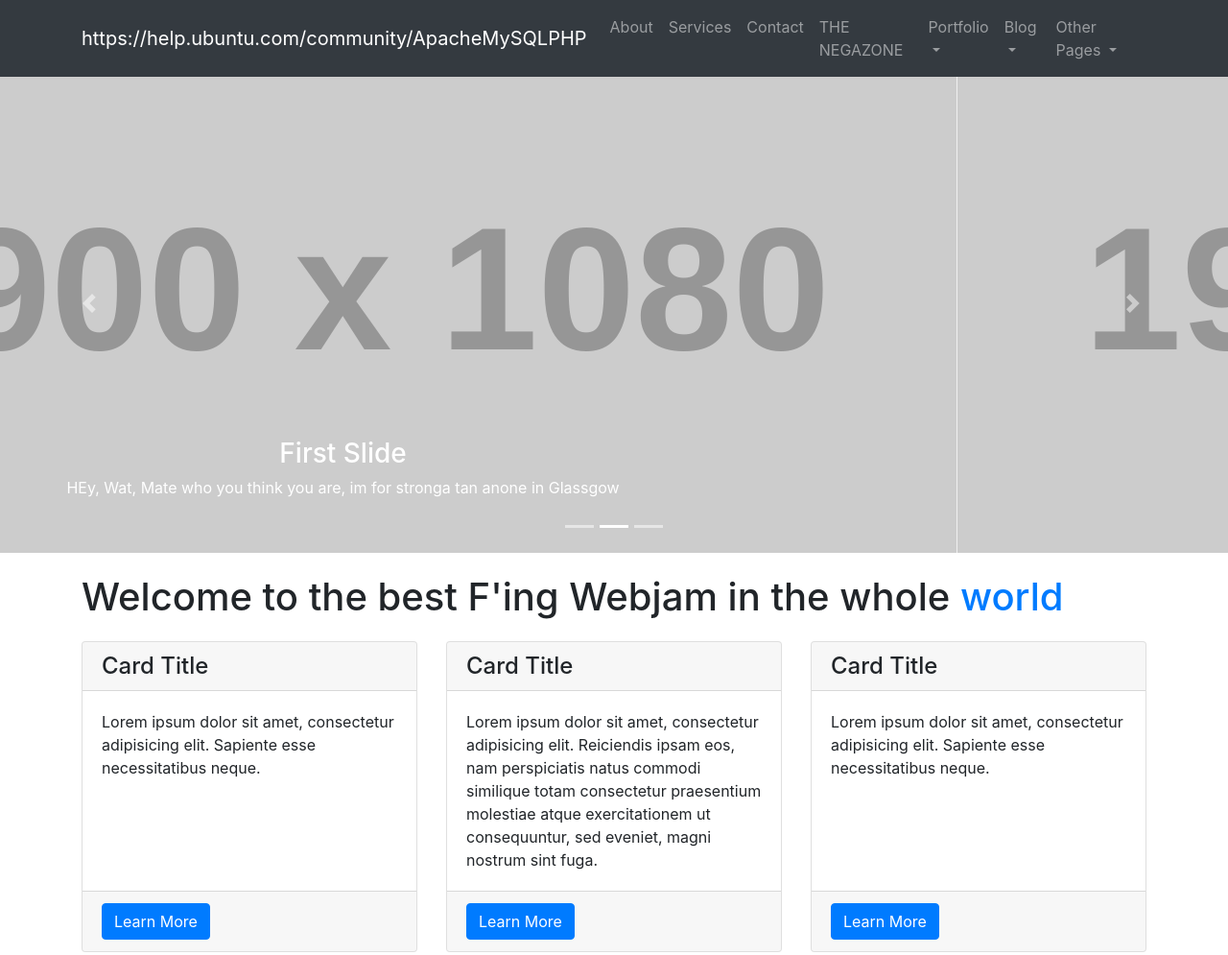
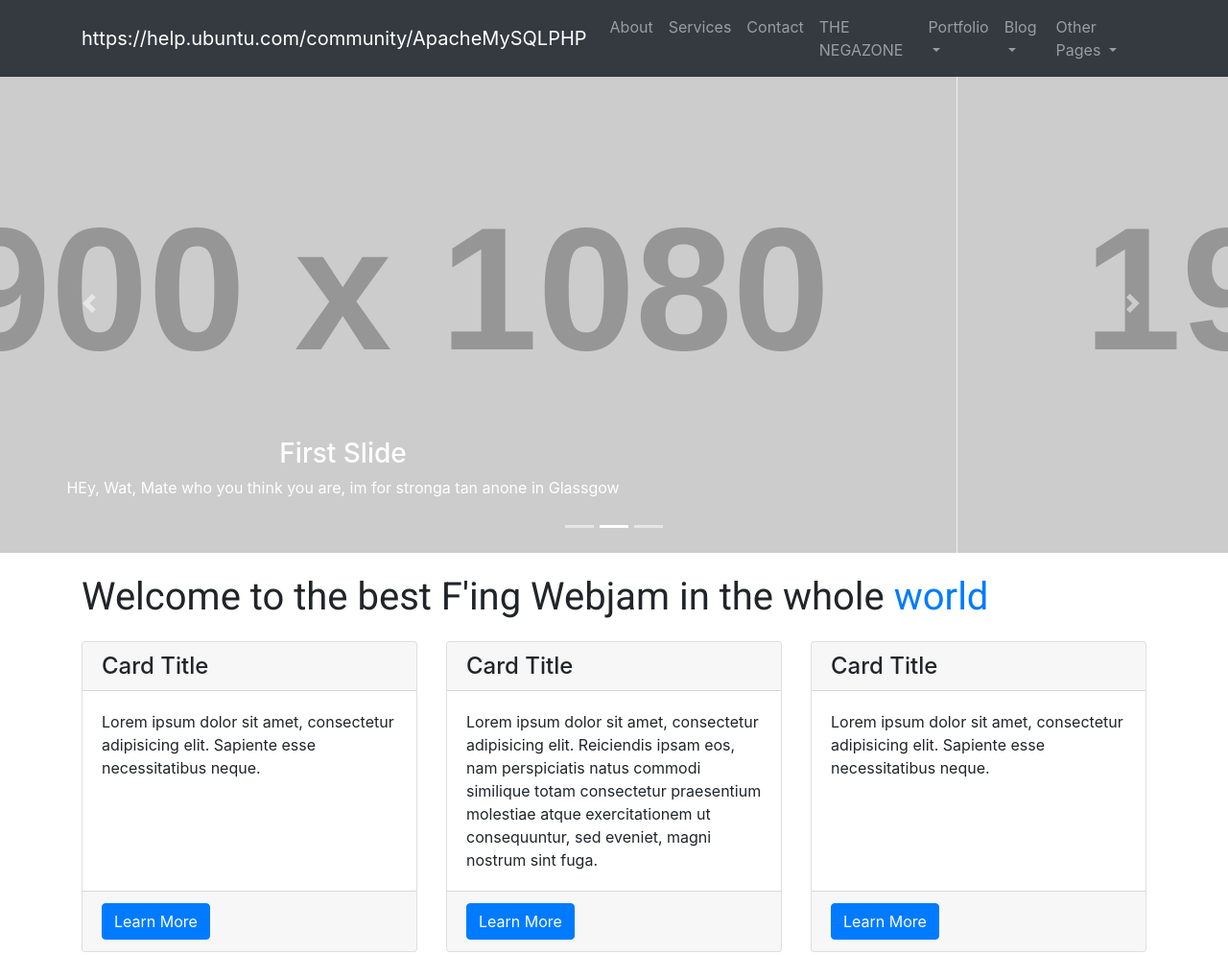
Before and after one commit to mannclay/rubberducky, a website: page index.html in a window 1280 px wide. Shown: the top 995 px of the page at 96% size. Drawn offline with Linux system fonts and the light colour scheme; placeholder pictures from the web are drawn by us.

Commit message:
dat sexy robo font dow

```diff
--- a/index.html
+++ b/index.html
@@ -1,6 +1,6 @@
 <!DOCTYPE html>
 <html lang="en">
-
+<link href="https://fonts.googleapis.com/css?family=Roboto" rel="stylesheet" type="text/css">
   <head>
 
     <meta charset="utf-8">
@@ -18,8 +18,11 @@
 
 
 
-
-
+   <style>
+      .roboto-text {
+	      font-family: Roboto;
+      }
+   </style>
   </head>
 
   <body>
@@ -128,7 +131,7 @@
     <!-- Page Content -->
     <div class="container">
 
-      <h1 class="my-4">Welcome to the best F'ing Webjam in the whole <a href="https://www.warnerbros.com/archive/spacejam/movie/jam.htm">world</a></h1>
+      <h1 class="my-4 roboto-text">Welcome to the best F'ing Webjam in the whole <a href="https://www.warnerbros.com/archive/spacejam/movie/jam.htm">world</a></h1>
 
 
       <!-- Marketing Icons Section -->
@@ -181,7 +184,7 @@
               <h4 class="card-title">
                 <a href="#">Project One</a>
               </h4>
-              <p class="card-text" style="color:#FF1493">Thug Rap</p>
+              <p class="card-text " style="color:#FF1493">Thug Rap</p>
 
 	   </div>
           </div>
```
